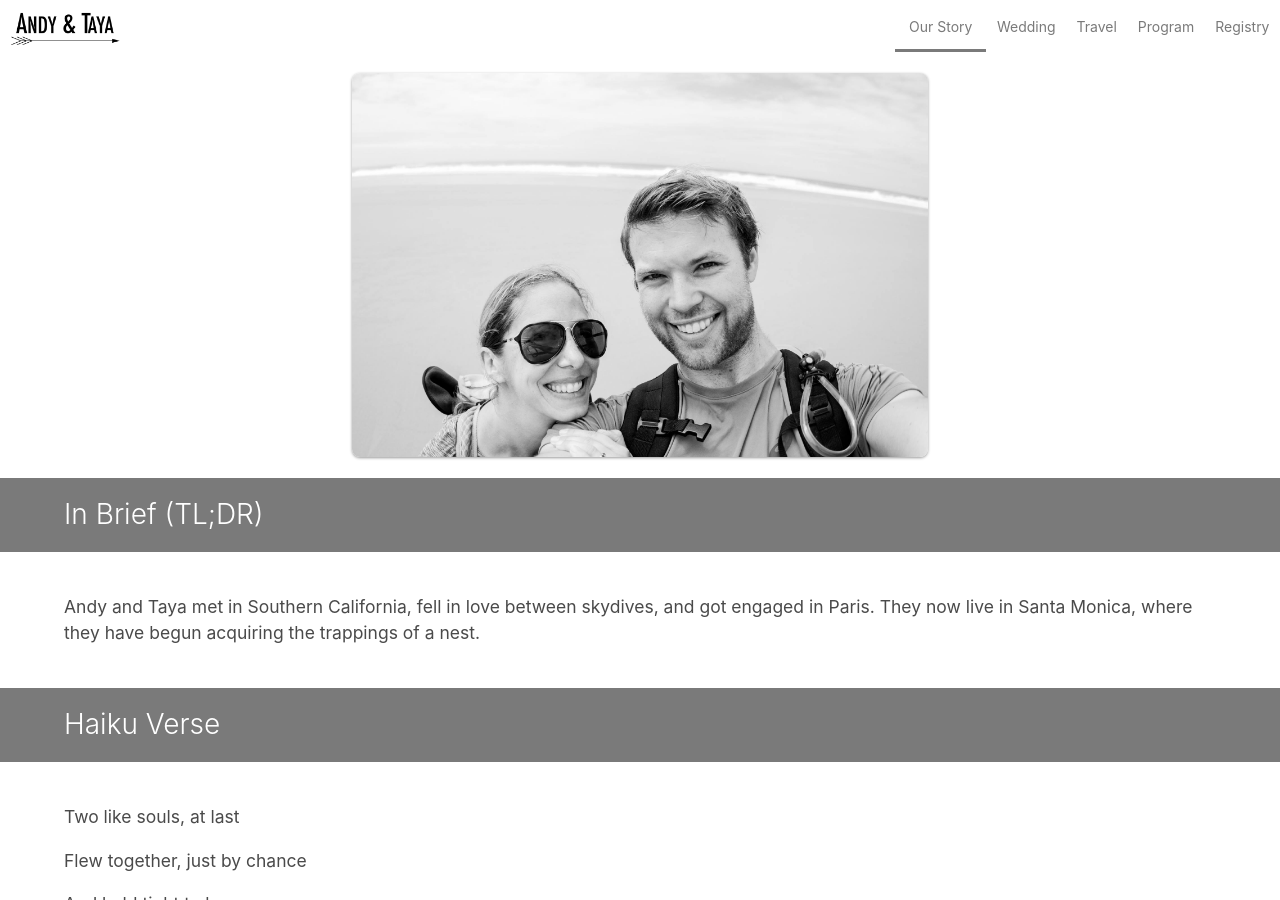
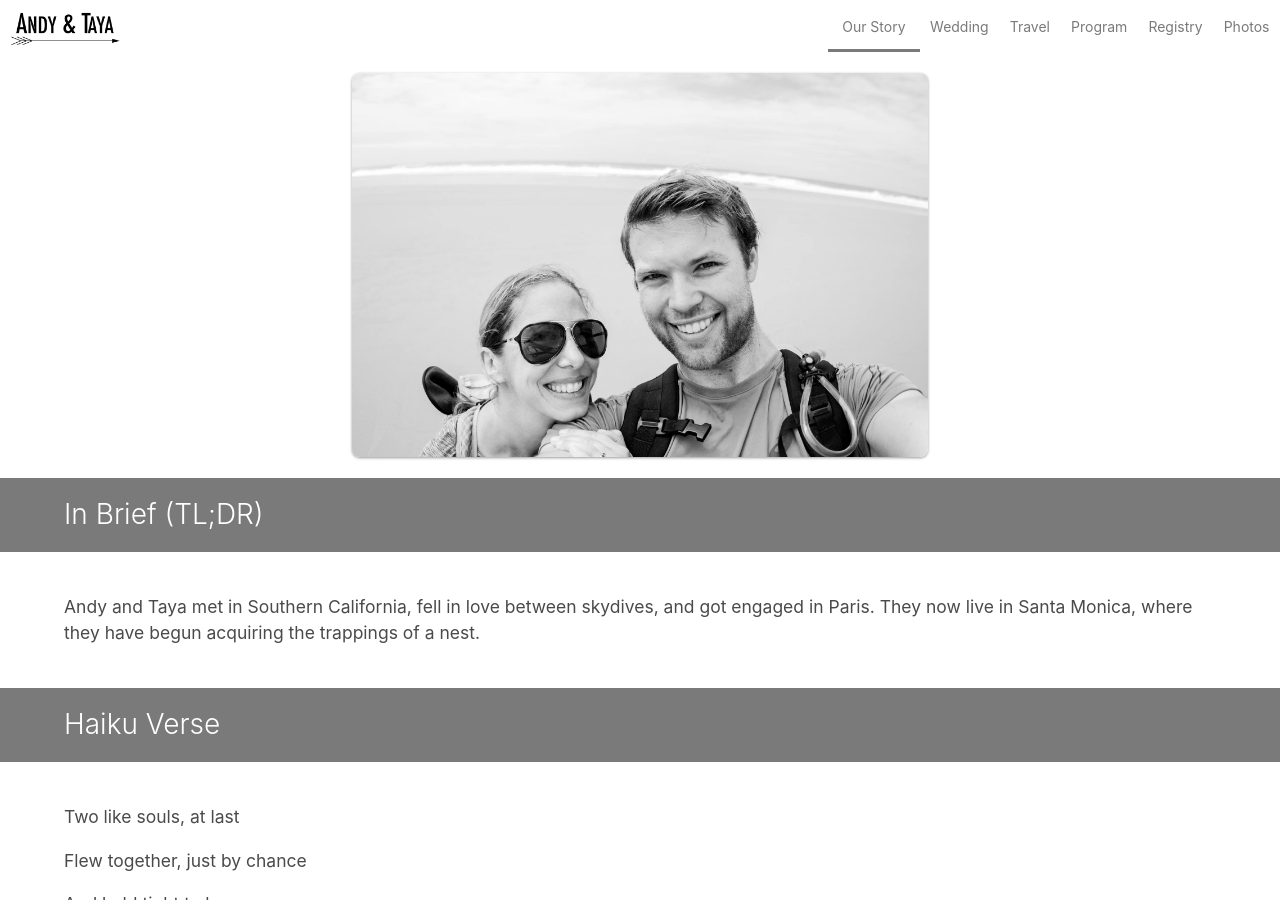
Before and after one commit to Charles-Go/andyandtaya, a Jekyll site: the page built from index.html, in a window 1280 px wide and 900 px high. Built offline with Jekyll 4.4.1, drawn with Linux system fonts in a browser that asks for light colours; Markdown is read by kramdown in place of the engine named in the settings; the list of posts is cut into pages by our own code.

Commit message:
add photos to top bar

```diff
--- a/_layouts/base.html
+++ b/_layouts/base.html
@@ -27,8 +27,8 @@
 		{% endif %}
   </head>
   <body>
-  {% assign page_titles = "Our Story, Wedding, Travel, Program, Registry" | split: ", " %}
-  {% assign page_urls = "index.html , wedding/index.html, travel/index.html, program/index.html, registry/index.html" | split: ", " %}
+  {% assign page_titles = "Our Story, Wedding, Travel, Program, Registry, Photos" | split: ", " %}
+  {% assign page_urls = "index.html , wedding/index.html, travel/index.html, program/index.html, registry/index.html, photos/index.html" | split: ", " %}
     <nav class="nav">
       <div class="nav-left">
         <a class="nav-item nav-logo" href="{{ page.root }}index.html">
```
